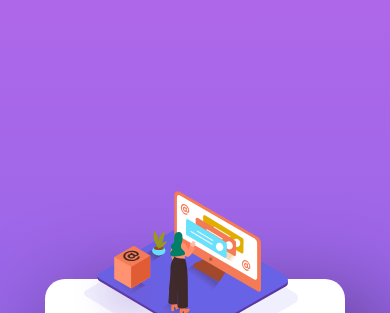
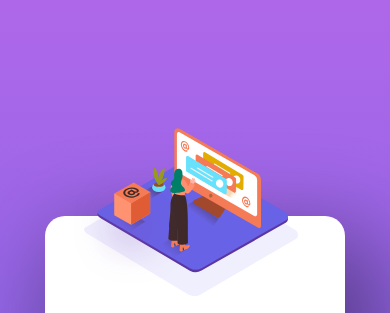
Before and after one commit to verreauxblack/frontendmentor-challenge, a website: page 2-Fqa-accordion-card/index.html in a window 390 px wide. Shown: the top 313 px of the page. Drawn offline with Linux system fonts and the light colour scheme.

Commit message:
body height changed

```diff
--- a/2-Fqa-accordion-card/styles/styles.css
+++ b/2-Fqa-accordion-card/styles/styles.css
@@ -229,7 +229,7 @@ body {
 @media only screen and (max-width: 480px) {
   body {
     width: 100vw;
-    height: 120vh;
+    height: 105vh;
   }
   .centerBox {
     width: 300px;
```
